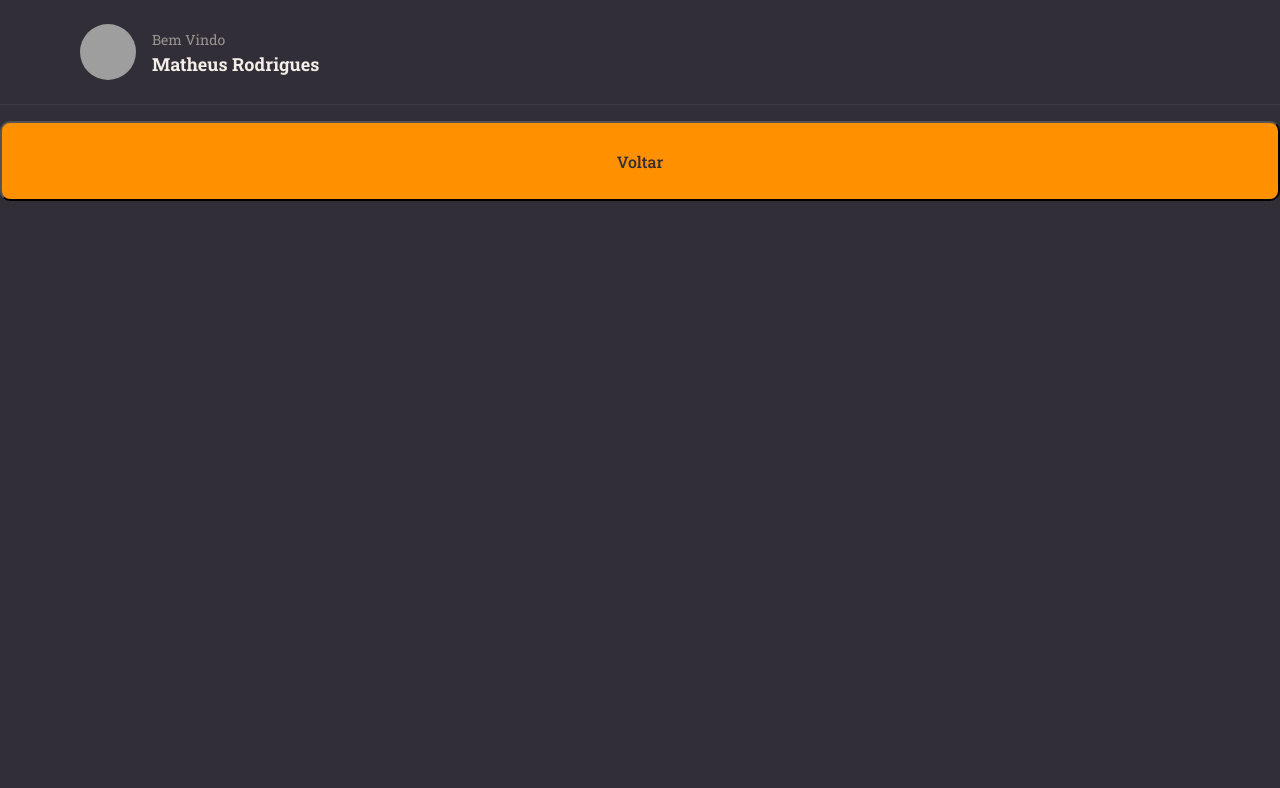
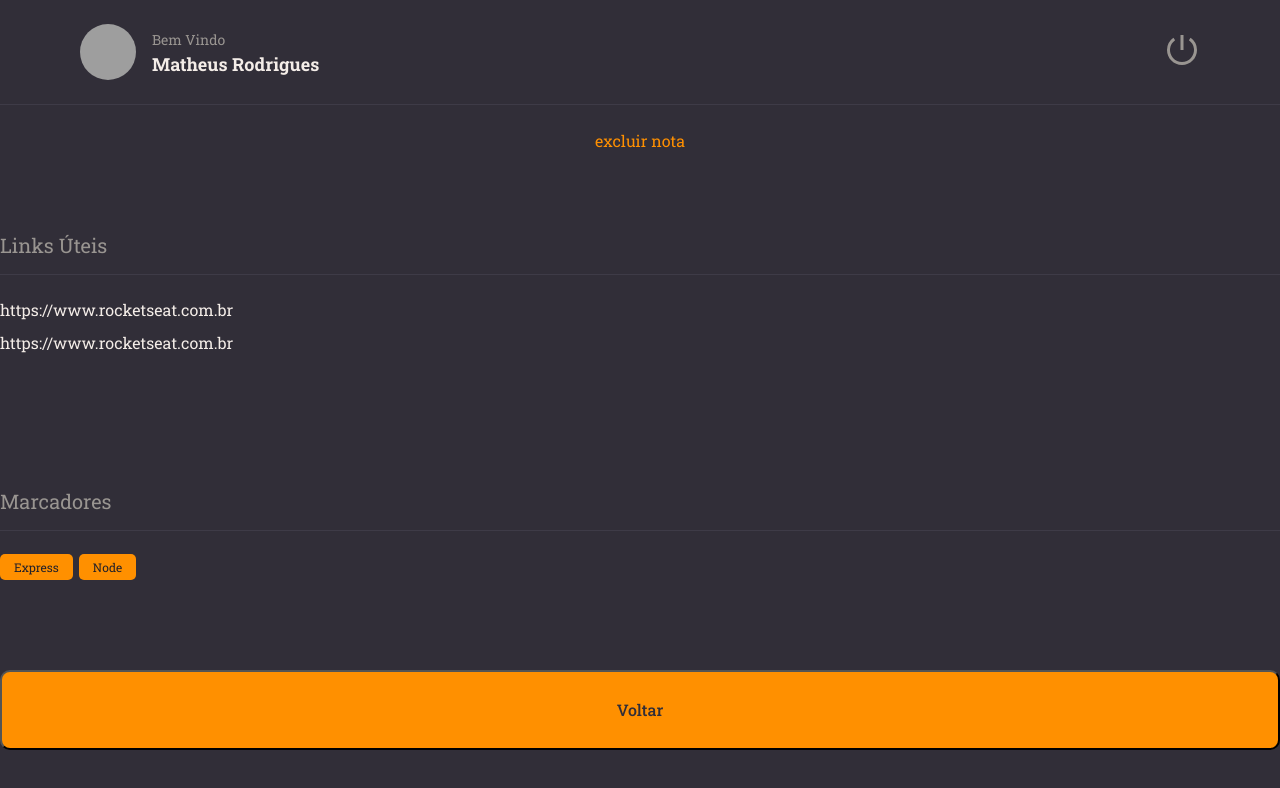
Before and after one commit to Mati-Pereira/rocketnotes-frontend, a React (Vite) app: page / in a window 1280 px wide. Shown: the top 788 px of the page. Built offline with nearby package versions, Linux system fonts and the light colour scheme; grey boxes are pictures that could not be loaded.

Commit message:
making components and stylying them

```diff
--- a/package.json
+++ b/package.json
@@ -12,6 +12,7 @@
   "dependencies": {
     "react": "^18.2.0",
     "react-dom": "^18.2.0",
+    "react-icons": "^4.4.0",
     "styled-components": "^5.3.5"
   },
   "devDependencies": {
--- /dev/null
+++ b/src/components/ButtonText/index.jsx
@@ -0,0 +1,11 @@
+import { Container } from "./styles";
+
+function ButtonText({ title, ...rest }) {
+  return (
+    <Container type="button" {...rest}>
+      {title}
+    </Container>
+  );
+}
+
+export default ButtonText;
--- /dev/null
+++ b/src/components/ButtonText/styles.js
@@ -0,0 +1,8 @@
+import styled from "styled-components";
+
+export const Container = styled.button`
+  background: none;
+  color: ${({ theme }) => theme.COLORS.ORANGE};
+  border: none;
+  font-size: 1rem;
+`;
--- a/src/components/Header/index.jsx
+++ b/src/components/Header/index.jsx
@@ -1,5 +1,5 @@
-import { Container, Profile } from "./styles";
-
+import { Container, Profile, Logout } from "./styles";
+import { RiShutDownLine } from "react-icons/ri";
 function Header() {
   return (
     <Container>
@@ -10,6 +10,9 @@
           <strong>Matheus Rodrigues</strong>
         </div>
       </Profile>
+      <Logout>
+        <RiShutDownLine />
+      </Logout>
     </Container>
   );
 }
--- a/src/components/Header/styles.js
+++ b/src/components/Header/styles.js
@@ -35,3 +35,12 @@
     }
   }
 `;
+
+export const Logout = styled.button`
+  border: none;
+  background: none;
+  > svg {
+    color: ${({ theme }) => theme.COLORS.GRAY_100};
+    font-size: 2.25rem;
+  }
+`;
--- /dev/null
+++ b/src/components/Section/index.jsx
@@ -0,0 +1,12 @@
+import { Container } from "./styles";
+
+function Section({ title, children }) {
+  return (
+    <Container type="button">
+      <h2>{title}</h2>
+      {children}
+    </Container>
+  );
+}
+
+export default Section;
--- /dev/null
+++ b/src/components/Section/styles.js
@@ -0,0 +1,15 @@
+import styled from "styled-components";
+
+export const Container = styled.section`
+  margin: 3.5rem 0 1.75rem;
+  > h2 {
+    border-bottom-width: 1px;
+    border-bottom-style: solid;
+    border-bottom-color: ${({ theme }) => theme.COLORS.BACKGROUND_700};
+    padding-bottom: 1rem;
+    margin-bottom: 1.5rem;
+    color: ${({ theme }) => theme.COLORS.GRAY_100};
+    font-size: 1.25rem;
+    font-weight: 400;
+  }
+`;
--- /dev/null
+++ b/src/components/Tag/index.jsx
@@ -0,0 +1,7 @@
+import { Container } from "./styles";
+
+function Tag({title}) {
+  return <Container>{title}</Container>;
+}
+
+export default Tag;
--- /dev/null
+++ b/src/components/Tag/styles.js
@@ -0,0 +1,10 @@
+import styled from "styled-components";
+
+export const Container = styled.span`
+  font-size: 0.75rem;
+  padding: 0.3125rem 0.875rem;
+  border-radius: 5px;
+  margin-right: 0.375rem;
+  color: ${({ theme }) => theme.COLORS.BACKGROUND_900};
+  background-color: ${({ theme }) => theme.COLORS.ORANGE};
+`;
--- a/src/pages/Details/index.jsx
+++ b/src/pages/Details/index.jsx
@@ -1,11 +1,30 @@
-import { Container } from "./styles";
+import { Container, Links } from "./styles";
 import Button from "../../components/Button";
+import ButtonText from "../../components/ButtonText";
 import Header from "../../components/Header";
+import Section from "../../components/Section";
+import Tag from "../../components/Tag";
 
 function App() {
   return (
     <Container>
-      <Header/>
+      <Header />
+
+      <ButtonText title="excluir nota" />
+      <Section title="Links Úteis">
+        <Links>
+          <li>
+            <a href="#">https://www.rocketseat.com.br</a>
+          </li>
+          <li>
+            <a href="#">https://www.rocketseat.com.br</a>
+          </li>
+        </Links>
+      </Section>
+      <Section title="Marcadores">
+        <Tag title="Express" />
+        <Tag title="Node" />
+      </Section>
       <Button title="Voltar" />
     </Container>
   );
--- a/src/pages/Details/styles.js
+++ b/src/pages/Details/styles.js
@@ -9,3 +9,13 @@
     "content";
   grid-template-rows: 6.5625rem auto;
 `;
+
+export const Links = styled.ul`
+  list-style: none;
+  > li {
+    margin-top: 0.75rem;
+    > a {
+      color: ${({ theme }) => theme.COLORS.WHITE};
+    }
+  }
+`;
```
Also changed, not shown: 1 other file (tests, documents, lock files or other folders).
